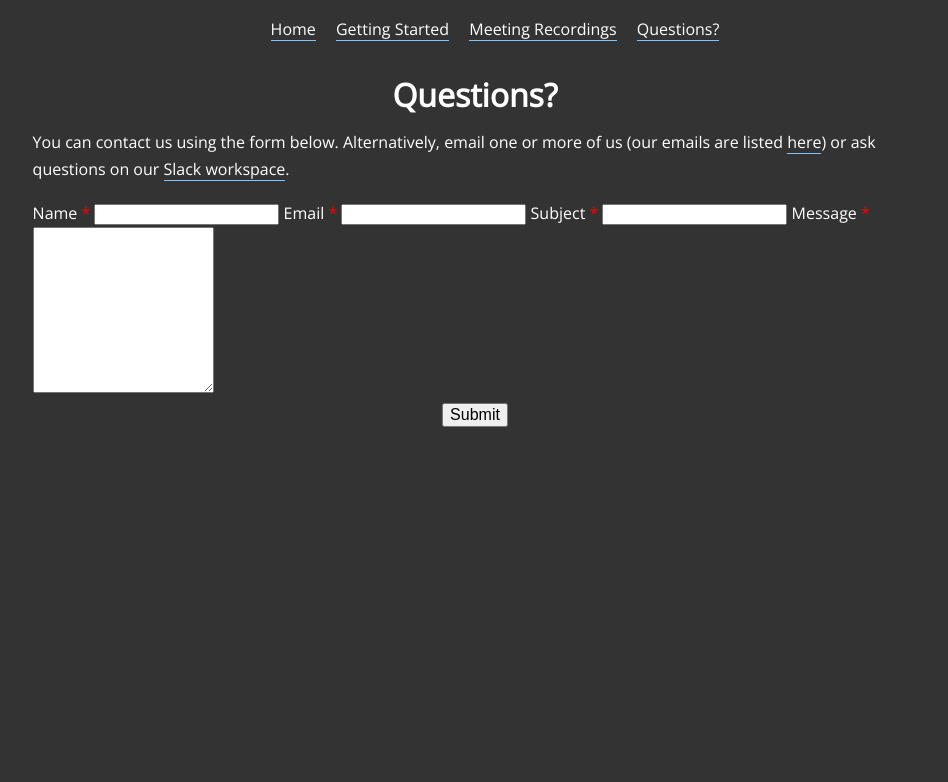
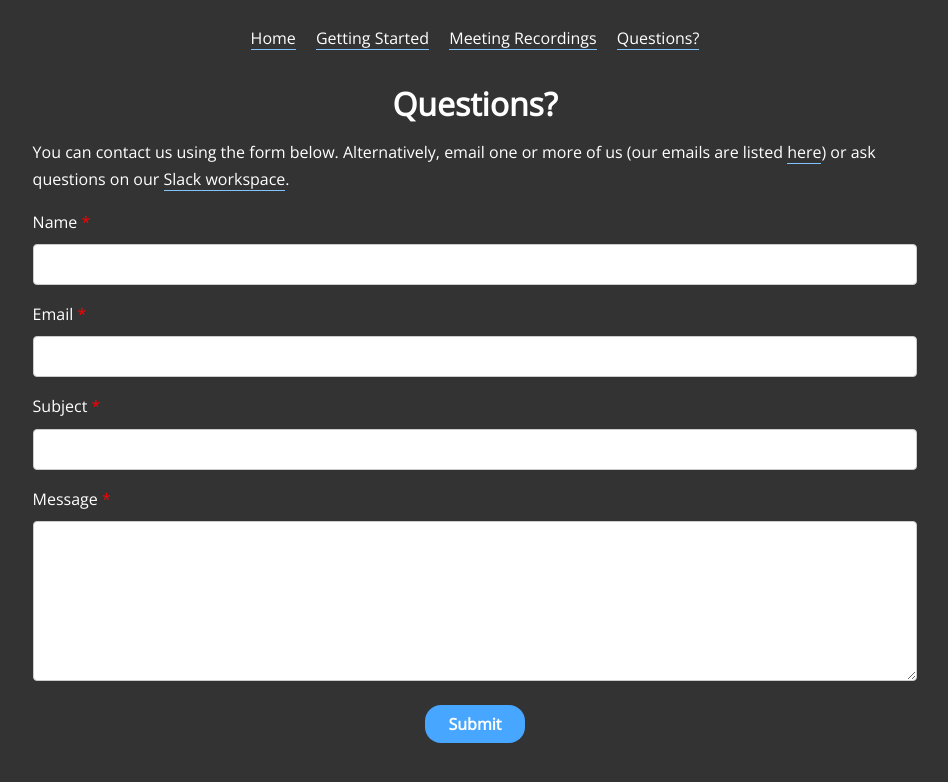
Before and after one commit to paigeyeung/exoplanetresearchworkshop, a Jekyll site: the page built from contact.md, in a window 1280 px wide. Shown: the top 782 px of the page, without its empty margins (165-1113 px from the left). Built offline with Jekyll 4.4.1, drawn with Linux system fonts in a browser that asks for light colours.

Commit message:
Update styles.css

```diff
--- a/styles/styles.css
+++ b/styles/styles.css
@@ -1,19 +1,22 @@
 @import url('https://fonts.googleapis.com/css2?family=Open+Sans&display=swap');
 
 @media only screen and (max-width: 600px) {
-	.page-display {
+	.page-display, #nav {
 		width: 80%;
+	}
+	.column {
+		width: 100%;
 	}
 }
 
 @media only screen and (min-width: 600px) and (max-width: 900px) {
-	.page-display {
+	.page-display, #nav {
 		width: 75%;
 	}
 }
 
 @media only screen and (min-width: 900px) {
-	.page-display {
+	.page-display, #nav {
 		width: 70%;
 	}
 }
@@ -30,9 +33,7 @@
 	align-items: center;
 	overflow: scroll;
 	background-color: transparent;
-	padding: 0% 15% 4% 15%;
-	/* margin-left: 1rem;
-	margin-right: 1rem; */
+	padding: 0% 15% 2% 15%;
 }
 
 body {
@@ -51,15 +52,55 @@ a {
 	color: #fff;
 	text-decoration: none;
 	transition: color 0.25s ease-in;
-	border-bottom: 0.01rem solid rgb(131,195,255);;
+	border-bottom: 0.01rem solid rgb(131,195,255);
 }
 
 a:hover, #nav a:active {
 	color: rgb(131,195,255);
 }
 
+.nav {
+	position: relative;
+	padding: 0;
+	margin-top: 2%;
+    list-style: none;
+    text-align: center;
+}
+
 #nav .nav-item {
 	display: inline;
+	text-align: center;
 	margin-left: 0.5rem;
 	margin-right: 0.5rem;
 }
+
+.row {
+	display: flex;
+}
+
+.column {
+	flex: 50%;
+}
+
+input[type=text], input[type=email], select, textarea {
+	width: 100%;
+	padding: 12px;
+	border: 1px solid #ccc;
+	border-radius: 4px;
+	box-sizing: border-box;
+	margin-top: 0.5rem;
+	margin-bottom: 1rem;
+	resize: vertical;
+}
+
+input[type=submit] {
+	background-color: rgb(71, 166, 255);
+	color: #fff;
+	padding: 0.5rem 1.5rem;
+	border: none;
+	border-radius: 1rem;
+	cursor: pointer;
+	text-align: right;
+	font-family: 'Open Sans',system-ui,sans-serif;
+	font-weight: bold;
+}
```
